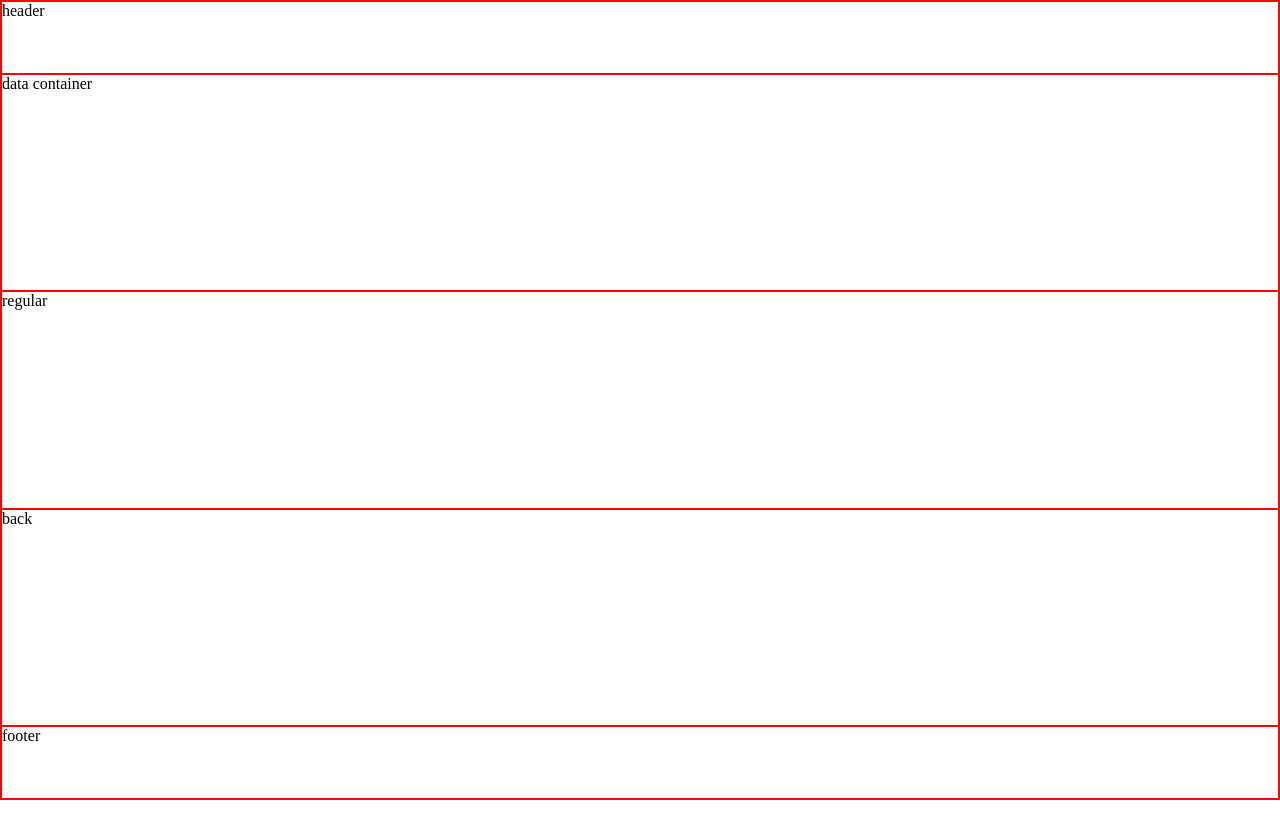
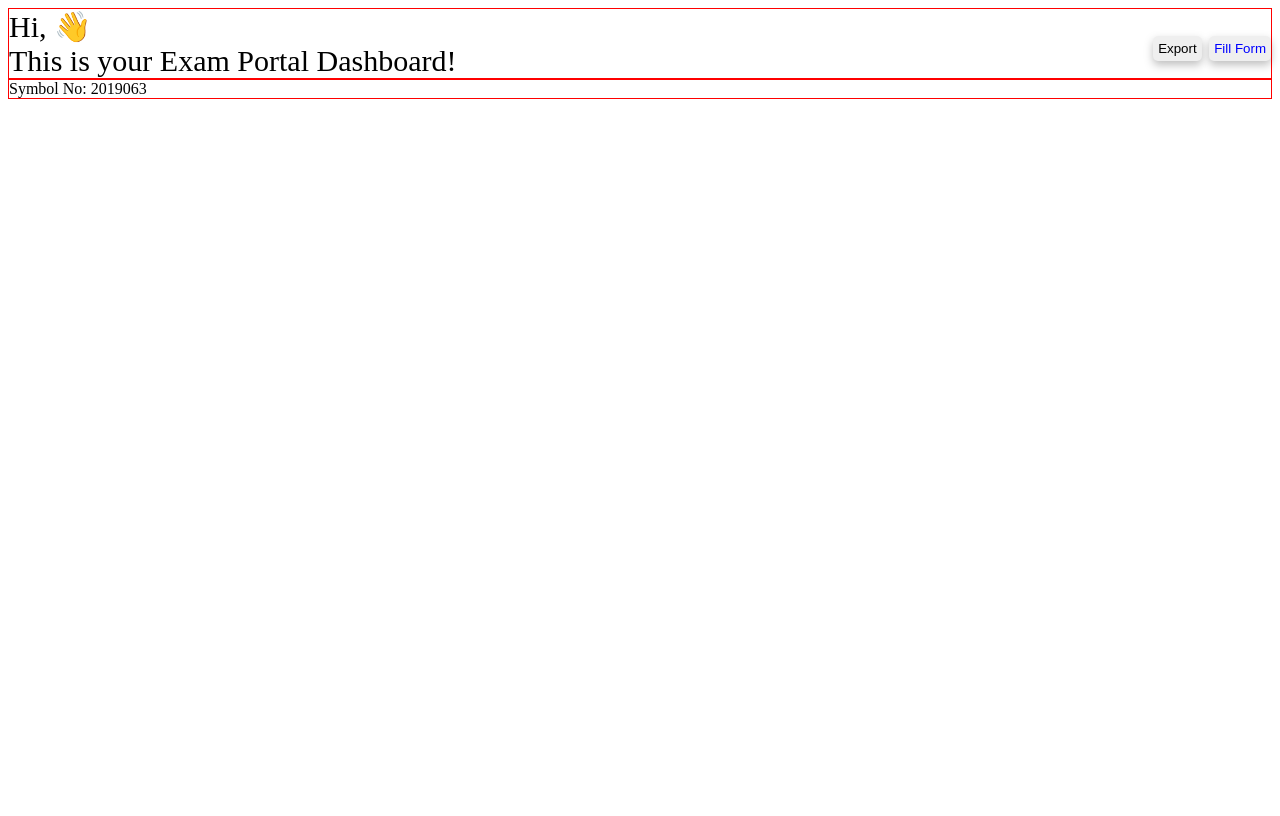
Before and after one commit to Sibindra/exam-portal, a PHP site: page /dashboard-components/dashboard.html in a window 1280 px wide. Run offline with PHP 8.4, Linux system fonts and the light colour scheme.

Commit message:
First Commit

```diff
--- a/dashboard-components/dashboard.html
+++ b/dashboard-components/dashboard.html
@@ -5,33 +5,45 @@
     <meta http-equiv="X-UA-Compatible" content="IE=edge">
     <meta name="viewport" content="width=device-width, initial-scale=1.0">
     <title>Dashboard</title>
-
     <link rel="stylesheet" href="style.css">
 </head>
 <body>
-    <div id="hero">
-        <div id="header">
-            header
+    <div id="heropage">
+
+        <div id = "header">
+
+            <div id="welcome">
+                Hi,
+                <div id="wave">
+                    👋
+                </div>
+                <br>
+                This is your Exam Portal Dashboard!
+            </div>
+
+            <div id="buttons">
+                <button id="export">
+                    Export
+                </button>
+                <button id="fillform">
+                    Fill Form
+                </button>
+            </div>
+
         </div>
 
-        <div id="dataContainer">
-            data container
+        <div id="stddetails">
+                Symbol No: 2019063
+
+
         </div>
 
-        <div id="Regular">
-            regular
-        </div>
 
-        <div id="Back">
-            back
-        </div>
 
-        <div id="Footer">
-            footer
-        </div>
+
+
+
     </div>
 
-    <!-- js  -->
-    <script src="index.js"></script>
 </body>
 </html>
--- a/dashboard-components/style.css
+++ b/dashboard-components/style.css
@@ -1,34 +1,53 @@
-*{
-    box-sizing: border-box;
-    margin: 0px;
-    padding: 0px;
+/*  hero page height & width */
+#heropage{
+    height: 100vh;
+    width: 100%;
 }
 
-#hero{
-    height: 100vh;
-    width: 100%;
+/* header items */
+#header{
     border: 1px solid red;
-    position: absolute;
+    display: flex;
+    justify-content: space-between;
+    align-items: center;
+    font-size: 30px;
+    color: 0B0E90;
+}
 
-    display: flex;
-    flex-direction: column;
-    align-items: center;
+/* buttons */
+#wave{
+    animation: wiggle 1s infinite;
+    /* animation-iteration-count: infinite; */
+    display: inline-block;
+}
+@keyframes wiggle {
+    0% { transform: rotate(0deg); }
+   80% { transform: rotate(0deg); }
+   85% { transform: rotate(5deg); }
+   95% { transform: rotate(-5deg); }
+  100% { transform: rotate(0deg); }
+}
+
+#export{
+    padding: 5px;
+    filter: drop-shadow(0px 4px 4px rgba(0, 0, 0, 0.25));
+    background-color: EFEAE6;
+    border: none;
+    border-radius: 5px;
 
 }
 
-#header,#dataContainer,#Regular,#Back,#Footer{
-    border: 1px solid red;
-    width: 100%;
+#fillform{
+    padding: 5px;
+    filter: drop-shadow(0px 4px 4px rgba(0, 0, 0, 0.25));
+    background-color: 0B0E90;
+    color: blue;
+    border: none;
+    border-radius: 5px;
+
 }
 
-#header{
-    height: 10%;
+#stddetails{
+    border: 1px solid red;
+
 }
-
-#dataContainer,#Regular,#Back{
-    height: 30%;
-}
-
-#Footer{
-    height: 10%;
-}
```
Also changed, not shown: 1 other file.
